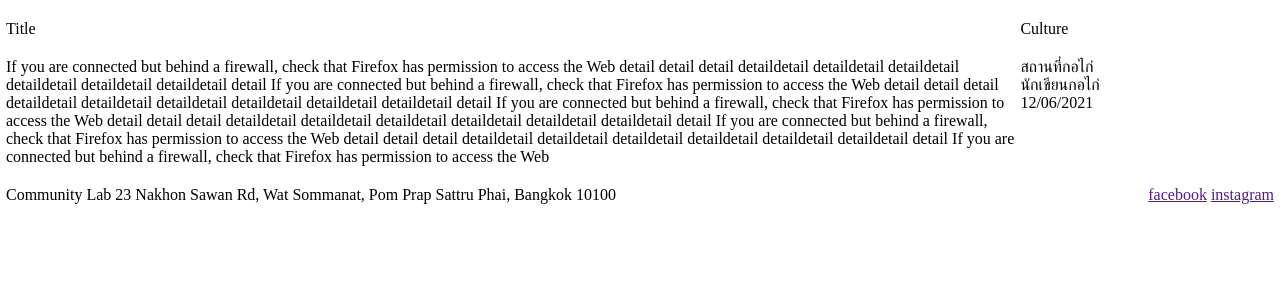
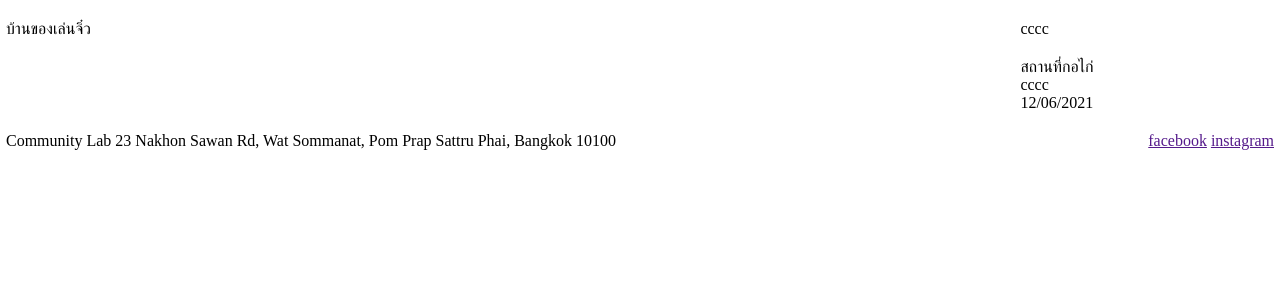
Before and after one commit to khajer/nanglerng, a Django app: page /article/17 in a window 1280 px wide. Shown: the part 53-353 px from the top of the page. Run offline with Django 3.2, Linux system fonts and the light colour scheme; data comes from the database, SQL or seed files in the repository; some libraries are stand-ins or nearby versions.

Commit message:
update article

```diff
--- a/nanglerng/nanglerng/models.py
+++ b/nanglerng/nanglerng/models.py
@@ -19,7 +19,6 @@ class TypePost(models.Model):
     typename = models.CharField(max_length=200)
     def __str__(self):
         return self.typename
-
 
 class Post(models.Model):
     title = models.CharField(max_length=200)
--- a/nanglerng/nanglerng/views.py
+++ b/nanglerng/nanglerng/views.py
@@ -50,7 +50,10 @@ def article(request):
 
 def articleDetail(request, articleId=0):
     template = loader.get_template('article/detail.html')
-    context = {}
+    articles = Post.objects.all().filter(id=articleId)
+    context = {
+        "article":articles[0]
+    }
     return HttpResponse(template.render(context, request))
 
 def aboutus(request):
--- a/nanglerng/templates/article/detail.html
+++ b/nanglerng/templates/article/detail.html
@@ -17,24 +17,16 @@
                 <div id="content_text">
                     <div id="left_center_column">
                         <div>
-                            <div class="title_text">Title</div>
+                            <div class="title_text">{{article.title}}</div>
                             <div>
-                                If you are connected but behind a firewall, check that Firefox has permission to access the Web
-                                detail detail detail detaildetail detaildetail detaildetail detaildetail detaildetail detaildetail detail
-                                If you are connected but behind a firewall, check that Firefox has permission to access the Web
-                                detail detail detail detaildetail detaildetail detaildetail detaildetail detaildetail detaildetail detail
-                                If you are connected but behind a firewall, check that Firefox has permission to access the Web
-                                detail detail detail detaildetail detaildetail detaildetail detaildetail detaildetail detaildetail detail
-                                If you are connected but behind a firewall, check that Firefox has permission to access the Web
-                                detail detail detail detaildetail detaildetail detaildetail detaildetail detaildetail detaildetail detail
-                                If you are connected but behind a firewall, check that Firefox has permission to access the Web
+                                {{article.rawHtmlData.html|safe}}
                             </div>
                         </div>
                     </div>
                     <div id="right_column">
-                        <div class="title_text">Culture</div>
+                        <div class="title_text"> {{article.culture}}</div>
                         <div>สถานที่กอไก่</div>
-                        <div>นักเขียนกอไก่</div>
+                        <div>{{article.author}}</div>
                         <div>12/06/2021</div>
                     </div>
                 </div>
```
